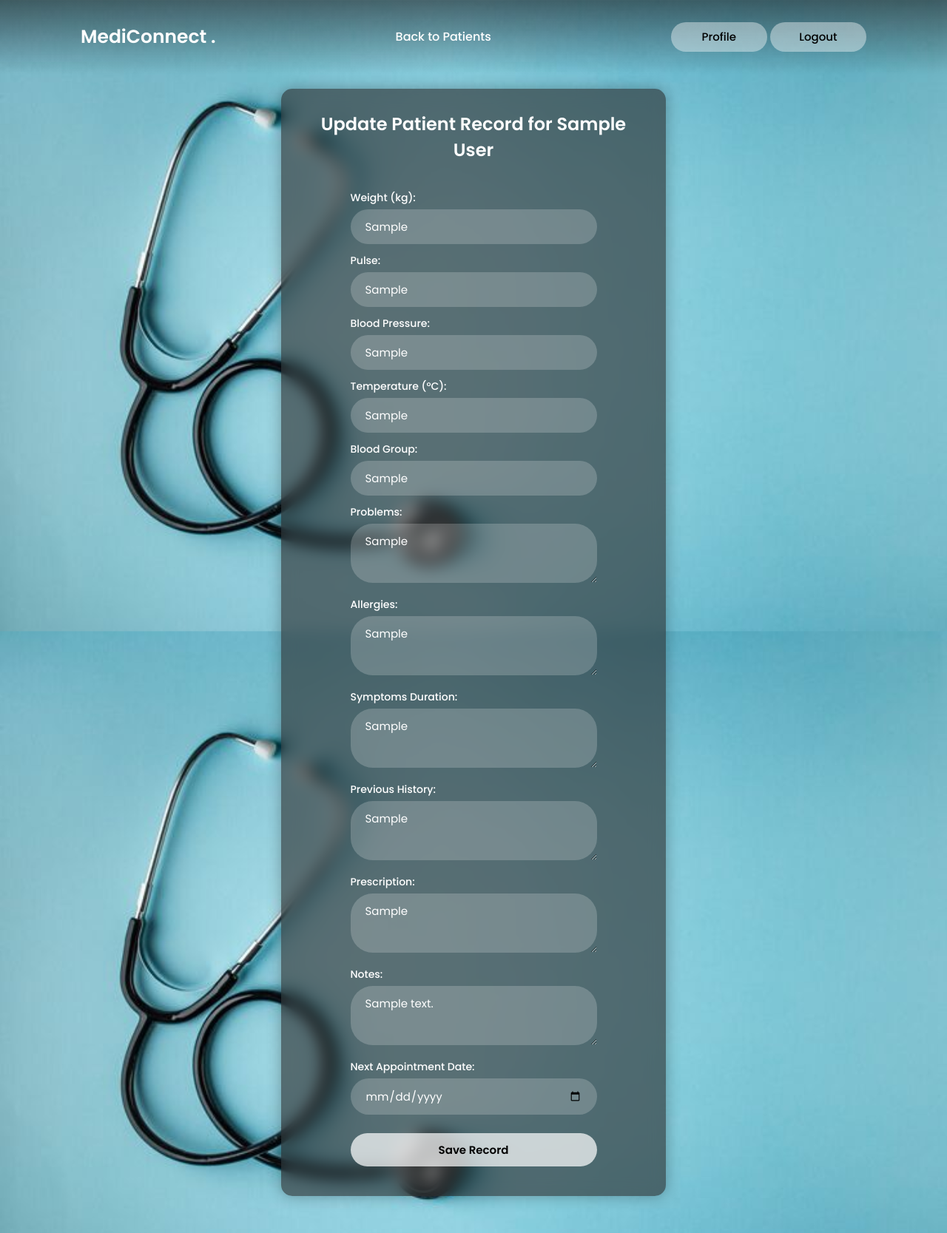
After one commit to namonii0t7/doctorapp, a PHP site: page /finalyearP/add_patient_record.php?appointment_id=1&user_id=1 in a window 1280 px wide. The commit adds this page. Shown: the whole page at 74% size. Run offline with PHP 8.4, Linux system fonts and the light colour scheme; the visitor is signed in with stand-in values (Sample User, id 1); tables that the repository leaves empty or names only in its code hold one stand-in row (values such as "Sample post").

Commit message:
Initial commit

```diff
--- /dev/null
+++ b/add_patient_record.php
@@ -0,0 +1,250 @@
+<?php
+session_start();
+if (!isset($_SESSION['doctor_id'])) {
+    header("Location: doclog.html");
+    exit();
+}
+
+$conn = new mysqli("localhost", "root", "", "docappp");
+if ($conn->connect_error) {
+    die("Connection failed: " . $conn->connect_error);
+}
+
+$doctor_id = $_SESSION['doctor_id'];
+
+if (!isset($_GET['appointment_id']) || !isset($_GET['user_id'])) {
+    echo "Missing appointment or user ID.";
+    exit();
+}
+
+$appointment_id = (int)$_GET['appointment_id'];
+$user_id = (int)$_GET['user_id'];
+
+if ($appointment_id <= 0 || $user_id <= 0) {
+    echo "Invalid appointment or user ID.";
+    exit();
+}
+
+// Get patient basic info
+$stmt = $conn->prepare("SELECT firstname, lastname, email FROM users WHERE id = ?");
+$stmt->bind_param("i", $user_id);
+$stmt->execute();
+$user_result = $stmt->get_result();
+if ($user_result->num_rows == 0) {
+    echo "Patient not found.";
+    exit();
+}
+$user = $user_result->fetch_assoc();
+$stmt->close();
+
+// Check if a record exists for this appointment and doctor
+$stmt = $conn->prepare("SELECT * FROM patient_records WHERE appointment_id = ? AND doctor_id = ?");
+$stmt->bind_param("ii", $appointment_id, $doctor_id);
+$stmt->execute();
+$record_result = $stmt->get_result();
+$record = $record_result->fetch_assoc() ?? [];
+$stmt->close();
+
+$success_msg = "";
+if ($_SERVER['REQUEST_METHOD'] === 'POST') {
+    $weight = $_POST['weight'] ?? '';
+    $pulse = $_POST['pulse'] ?? '';
+    $blood_pressure = $_POST['blood_pressure'] ?? '';
+    $temperature = $_POST['temperature'] ?? '';
+    $blood_group = $_POST['blood_group'] ?? '';
+    $problems = $_POST['problems'] ?? '';
+    $allergies = $_POST['allergies'] ?? '';
+    $symptoms_duration = $_POST['symptoms_duration'] ?? '';
+    $previous_history = $_POST['previous_history'] ?? '';
+    $prescription = $_POST['prescription'] ?? '';
+    $notes = $_POST['notes'] ?? '';
+    $next_appointment = $_POST['next_appointment'] ?? null;
+
+    if ($record) {
+        // Update existing record
+        $stmt = $conn->prepare("UPDATE patient_records SET weight=?, pulse=?, blood_pressure=?, temperature=?, blood_group=?, problems=?, allergies=?, symptoms_duration=?, previous_history=?, prescription=?, notes=?, next_appointment=? WHERE appointment_id=? AND doctor_id=?");
+        $stmt->bind_param("sssssssssssiii", $weight, $pulse, $blood_pressure, $temperature, $blood_group, $problems, $allergies, $symptoms_duration, $previous_history, $prescription, $notes, $next_appointment, $appointment_id, $doctor_id);
+        $stmt->execute();
+        $stmt->close();
+        $success_msg = "Patient record updated successfully.";
+    } else {
+        // Insert new record
+        $stmt = $conn->prepare("INSERT INTO patient_records (appointment_id, user_id, doctor_id, weight, pulse, blood_pressure, temperature, blood_group, problems, allergies, symptoms_duration, previous_history, prescription, notes, next_appointment) VALUES (?, ?, ?, ?, ?, ?, ?, ?, ?, ?, ?, ?, ?, ?, ?)");
+        $stmt->bind_param("iiissssssssssss", $appointment_id, $user_id, $doctor_id, $weight, $pulse, $blood_pressure, $temperature, $blood_group, $problems, $allergies, $symptoms_duration, $previous_history, $prescription, $notes, $next_appointment);
+        $stmt->execute();
+        $stmt->close();
+        $success_msg = "Patient record added successfully.";
+    }
+
+    // Refresh record after saving
+    $stmt = $conn->prepare("SELECT * FROM patient_records WHERE appointment_id = ? AND doctor_id = ?");
+    $stmt->bind_param("ii", $appointment_id, $doctor_id);
+    $stmt->execute();
+    $record_result = $stmt->get_result();
+    $record = $record_result->fetch_assoc() ?? [];
+    $stmt->close();
+}
+?>
+
+<!DOCTYPE html>
+<html lang="en">
+<head>
+  <meta charset="UTF-8" />
+  <title>Update Patient Record</title>
+  <link href="https://unpkg.com/boxicons@2.1.4/css/boxicons.min.css" rel="stylesheet" />
+  <link rel="stylesheet" href="style.css" />
+  <style>
+    /* Additional style for this form page */
+    .wrapper {
+      flex-direction: column;
+      padding-top: 140px;
+      background: rgba(39, 39, 39, 0.6);
+      max-width: 520px;
+      margin: 120px auto 50px auto;
+      border-radius: 15px;
+      padding: 30px 30px 40px 30px;
+      backdrop-filter: blur(10px);
+      box-shadow: 0 0 20px rgba(0,0,0,0.3);
+    }
+
+    h2 {
+      color: #fff;
+      font-weight: 600;
+      margin-bottom: 25px;
+      text-align: center;
+    }
+
+    form label {
+      display: block;
+      color: #fff;
+      font-weight: 500;
+      margin: 12px 0 5px;
+      font-size: 14px;
+    }
+
+    form input[type="text"],
+    form input[type="date"],
+    form textarea {
+      width: 100%;
+      background: rgba(255, 255, 255, 0.2);
+      border: none;
+      border-radius: 30px;
+      padding: 12px 20px;
+      color: #fff;
+      font-size: 15px;
+      outline: none;
+      resize: vertical;
+      transition: background 0.3s ease;
+      font-family: 'Poppins', sans-serif;
+    }
+
+    form input[type="text"]:hover,
+    form input[type="date"]:hover,
+    form textarea:hover,
+    form input[type="text"]:focus,
+    form input[type="date"]:focus,
+    form textarea:focus {
+      background: rgba(255, 255, 255, 0.35);
+    }
+
+    textarea {
+      min-height: 80px;
+      font-family: 'Poppins', sans-serif;
+    }
+
+    .btn {
+      margin-top: 25px;
+      width: 100%;
+      height: 45px;
+      font-size: 15px;
+      font-weight: 600;
+      color: black;
+      background: rgba(255, 255, 255, 0.7);
+      border-radius: 30px;
+      border: none;
+      cursor: pointer;
+      transition: background 0.3s ease;
+    }
+
+    .btn:hover {
+      background: rgba(255, 255, 255, 0.5);
+      box-shadow: 1px 5px 7px 1px rgba(0, 0, 0, 0.2);
+    }
+
+    .success-message {
+      text-align: center;
+      font-weight: 600;
+      margin-bottom: 15px;
+      color: #a8ffa8;
+      text-shadow: 0 0 5px #3b7b3b;
+    }
+  </style>
+</head>
+<body>
+
+<nav class="nav">
+  <div class="nav-logo"><p>MediConnect .</p></div>
+  <div class="nav-menu" id="navMenu">
+    <ul>
+      <li><a href="patient_records.php" class="link">Back to Patients</a></li>
+    </ul>
+  </div>
+  <div class="nav-button">
+    <button class="btn" onclick="window.location.href='doctor_profile.php'">Profile</button>
+    <button class="btn" onclick="window.location.href='logout.php'">Logout</button>
+  </div>
+  <div class="nav-menu-btn">
+    <i class="bx bx-menu" onclick="myMenuFunction()"></i>
+  </div>
+</nav>
+
+<div class="wrapper">
+  <h2>Update Patient Record for <?= htmlspecialchars($user['firstname'] . ' ' . $user['lastname']) ?></h2>
+
+  <?php if ($success_msg): ?>
+    <p class="success-message"><?= htmlspecialchars($success_msg) ?></p>
+  <?php endif; ?>
+
+  <form action="" method="POST" autocomplete="off">
+    <label for="weight">Weight (kg):</label>
+    <input type="text" id="weight" name="weight" value="<?= htmlspecialchars($record['weight'] ?? '') ?>" />
+
+    <label for="pulse">Pulse:</label>
+    <input type="text" id="pulse" name="pulse" value="<?= htmlspecialchars($record['pulse'] ?? '') ?>" />
+
+    <label for="blood_pressure">Blood Pressure:</label>
+    <input type="text" id="blood_pressure" name="blood_pressure" value="<?= htmlspecialchars($record['blood_pressure'] ?? '') ?>" />
+
+    <label for="temperature">Temperature (°C):</label>
+    <input type="text" id="temperature" name="temperature" value="<?= htmlspecialchars($record['temperature'] ?? '') ?>" />
+
+    <label for="blood_group">Blood Group:</label>
+    <input type="text" id="blood_group" name="blood_group" value="<?= htmlspecialchars($record['blood_group'] ?? '') ?>" />
+
+    <label for="problems">Problems:</label>
+    <textarea id="problems" name="problems"><?= htmlspecialchars($record['problems'] ?? '') ?></textarea>
+
+    <label for="allergies">Allergies:</label>
+    <textarea id="allergies" name="allergies"><?= htmlspecialchars($record['allergies'] ?? '') ?></textarea>
+
+    <label for="symptoms_duration">Symptoms Duration:</label>
+    <textarea id="symptoms_duration" name="symptoms_duration"><?= htmlspecialchars($record['symptoms_duration'] ?? '') ?></textarea>
+
+    <label for="previous_history">Previous History:</label>
+    <textarea id="previous_history" name="previous_history"><?= htmlspecialchars($record['previous_history'] ?? '') ?></textarea>
+
+    <label for="prescription">Prescription:</label>
+    <textarea id="prescription" name="prescription"><?= htmlspecialchars($record['prescription'] ?? '') ?></textarea>
+
+    <label for="notes">Notes:</label>
+    <textarea id="notes" name="notes"><?= htmlspecialchars($record['notes'] ?? '') ?></textarea>
+
+    <label for="next_appointment">Next Appointment Date:</label>
+    <input type="date" id="next_appointment" name="next_appointment" value="<?= htmlspecialchars($record['next_appointment'] ?? '') ?>" />
+
+    <button type="submit" class="btn">Save Record</button>
+  </form>
+</div>
+
+</body>
+</html>
--- a/appointment_form.php
+++ b/appointment_form.php
@@ -18,7 +18,7 @@ if ($conn->connect_error) {
     die("Connection failed: " . $conn->connect_error);
 }
 
-// 🟡 Check if user already booked this schedule
+//  Check if user already booked this schedule
 $check_appointment = $conn->prepare("SELECT id FROM appointments WHERE schedule_id = ? AND user_id = ?");
 $check_appointment->bind_param("ii", $schedule_id, $user_id);
 $check_appointment->execute();
@@ -30,7 +30,7 @@ if ($check_appointment->num_rows > 0) {
 }
 $check_appointment->close();
 
-// 🟡 Check if slots are full
+//  Check if slots are full
 $slot_query = $conn->prepare("
     SELECT COUNT(a.id) AS booked, s.max_patients, s.appointment_fees, s.doctor_id
     FROM schedules s
@@ -53,7 +53,7 @@ if ($booked >= $max_patients) {
     exit();
 }
 
-// 🔵 Get doctor phone
+// Get doctor phone
 $stmt2 = $conn->prepare("SELECT phone FROM doctors WHERE id = ?");
 $stmt2->bind_param("i", $doctor_id);
 $stmt2->execute();
--- a/delete_schedule.php
+++ b/delete_schedule.php
@@ -13,8 +13,8 @@ if ($conn->connect_error) {
 $id = $_POST['id'];
 $doctor_id = $_SESSION['doctor_id'];
 
-// Make sure doctor is deleting only their own schedule
-$stmt = $conn->prepare("DELETE FROM schedules WHERE id = ? AND doctor_id = ?");
+// Soft delete: mark schedule as expired instead of deleting
+$stmt = $conn->prepare("UPDATE schedules SET status = 'expired' WHERE id = ? AND doctor_id = ?");
 $stmt->bind_param("ii", $id, $doctor_id);
 $stmt->execute();
 
--- a/doctor_profile.php
+++ b/doctor_profile.php
@@ -63,7 +63,7 @@ $doctor = $result->fetch_assoc();
                 </ul>
             </div>
             <div class="nav-button">
-                <!-- Keep classes and design, but change onclick to redirect -->
+
                 <button class="btn white-btn" id="loginBtn" onclick="window.location.href='doctor_profile.php?action=login'">Profile</button>
                 <button class="btn" id="registerBtn" onclick="window.location.href='logout.php?action=register'">logout</button>
             </div>
--- a/find_doctor.php
+++ b/find_doctor.php
@@ -8,7 +8,7 @@ $sql = "SELECT s.id AS schedule_id, s.date, s.start_time, s.end_time, s.max_pati
                d.id AS doctor_id, d.firstname, d.lastname, d.specialization, d.chamber
         FROM schedules s
         JOIN doctors d ON s.doctor_id = d.id
-        WHERE d.status = 'verified'
+        WHERE d.status = 'verified' AND s.status = 'active'
         ORDER BY s.date, s.start_time";
 
 $schedules = $conn->query($sql);
```
Also changed, not shown: book_appointment.php (+16 -10 lines), doctor_schedule.php (+26 -9 lines), patient_records.php (+236 -0 lines), view_appointment.php (+129 -22 lines).
